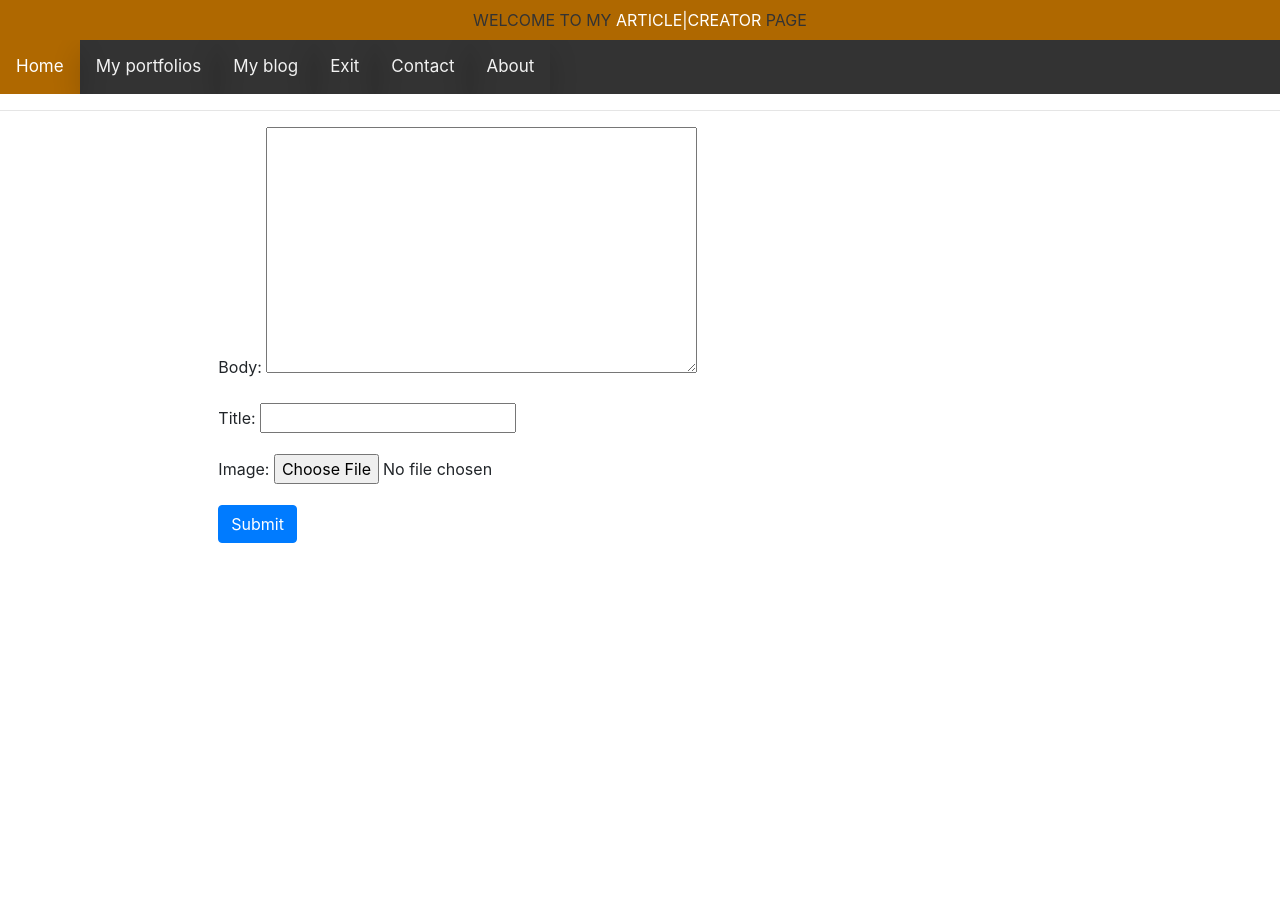
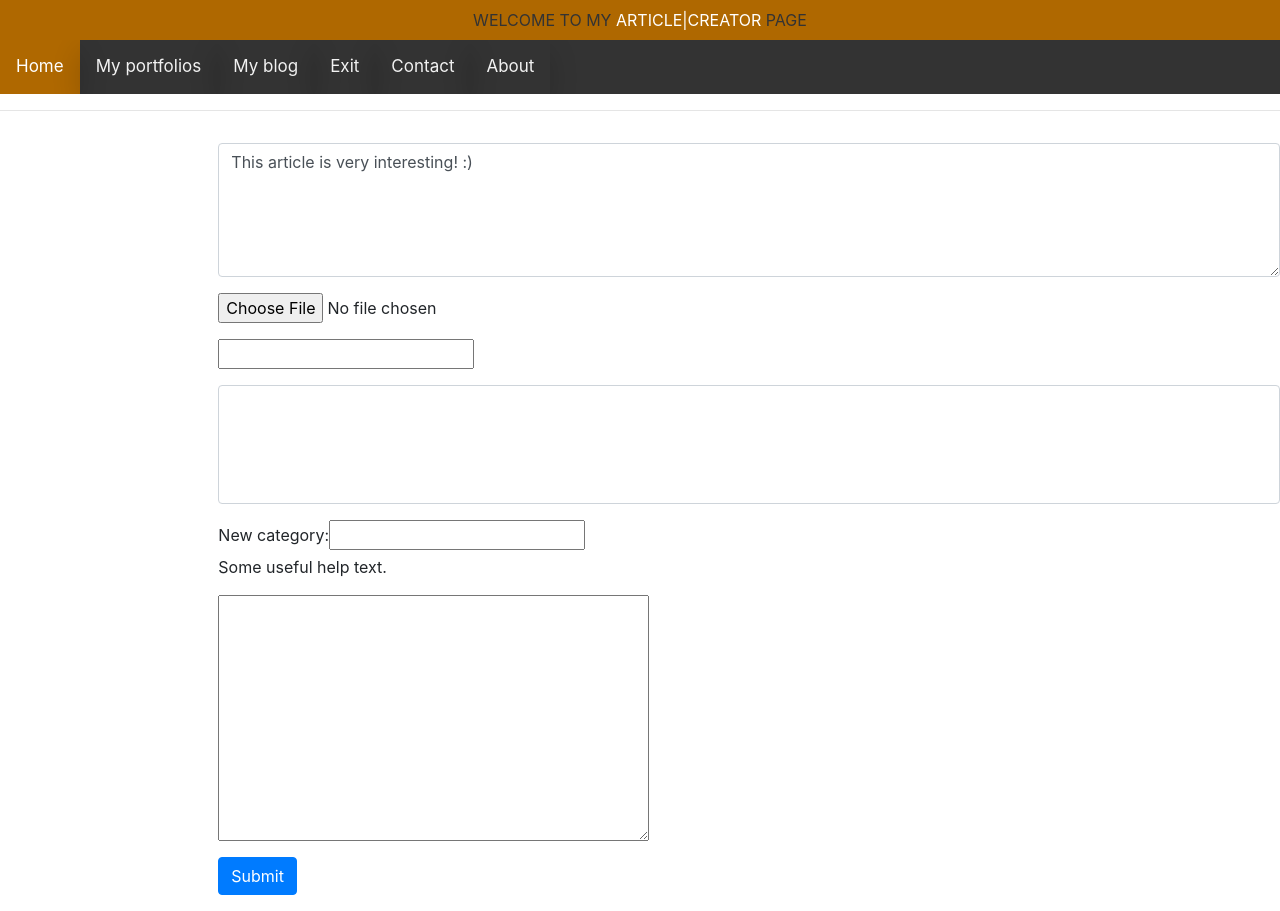
Before and after one commit to eiire/studyflux, a Django app: page /blog/@1/create/ in a window 1280 px wide. Before the commit the page ends 543 px from the top, so only its background shows below. Run offline with Django 3.2, Linux system fonts and the light colour scheme; the visitor is signed in with stand-in values (Sample User, id 1); data that the repository does not hold is empty; some libraries are stand-ins or nearby versions.

Commit message:
"1. Associate a user with his categories and post with categories; 2. Index blog page, create page and category page (makeup); 3. Support categories for posts (secondary); 3."

```diff
--- a/blog/forms.py
+++ b/blog/forms.py
@@ -1,12 +1,43 @@
 from django import forms
-from django.forms import ModelForm
-from blog.models import Post
+from django.forms import ModelForm, BaseModelFormSet
+from blog.models import Post, Category
 
 
 class ArticleCreatorForm(ModelForm):
+    # Other implementation in Bookmarks/Study/Django/to_field_name
+    def __init__(self, user_id, *args, **kwargs):
+        super(ArticleCreatorForm, self).__init__(*args, **kwargs)
+        self.queryset = Post.objects.filter(categories__name='d')
+        self.fields['categories'].label_from_instance = lambda obj: "%s" % obj.name
+        self.fields['categories'].queryset = Category.objects.filter(user_id=user_id)
+
     class Meta:
         model = Post
-        fields = ['body', 'title', 'image']  # 'user', 'title', 'categories']
+        fields = '__all__'  # 'user']
+
+        widgets = {
+            'categories': forms.SelectMultiple(attrs={'id': 'add_id_categories', 'size': '5', 'class': 'form-control'}),
+            'header': forms.Textarea(attrs={'cols': '100', 'rows': '5', 'class': 'form-control'}),
+            'image': forms.FileInput(attrs={'type': 'file', 'class': 'form-control-file'})
+        }
+
+
+class CategoryCreatorForm(ModelForm):
+    class Meta:
+        model = Category
+        fields = ['name']
+
+        widgets = {
+            'name': forms.TextInput(attrs={'required': False}),
+        }
+
+        labels = {
+            'name': 'New category',
+        }
+
+        help_texts = {
+            'name': 'Some useful help text.',
+        }
 
 
 class CommentForm(forms.Form):
--- a/blog/models.py
+++ b/blog/models.py
@@ -1,15 +1,13 @@
 from ckeditor_uploader.fields import RichTextUploadingField
 from django.db import models
 from django.contrib.auth.models import User
-from ckeditor.fields import RichTextField
-
-
-# Create your models here.
-from my_portfolio import settings
 
 
 class Category(models.Model):
-    name = models.CharField(max_length=30)
+    # def __str__(self):
+    #     return self.name
+    name = models.CharField(max_length=30, blank=True)
+    user = models.ForeignKey(User, on_delete=models.CASCADE, default=1)
 
 
 class Post(models.Model):
@@ -17,9 +15,10 @@ class Post(models.Model):
     title = models.CharField(max_length=250)
     image = models.ImageField(upload_to="blog/art_cover")
     body = RichTextUploadingField(blank=True, null=True)
+    header = models.TextField(max_length=1000, default="This article is very interesting! :)")
     created_on = models.DateTimeField(auto_now_add=True)
     last_modified = models.DateTimeField(auto_now=True)
-    categories = models.ManyToManyField('Category', related_name='posts')
+    categories = models.ManyToManyField('Category', related_name='posts', blank=True)
 
 
 class Comment(models.Model):
--- a/blog/schemas.py
+++ b/blog/schemas.py
@@ -11,6 +11,10 @@ ARTICLE_SCHEMA = {
             # 'type': 'string',
             'minLength': 1,
         },
+        'header': {
+            'minLength': 1,
+            'maxLength': 1000,
+        }
     },
     'required': ['title', 'body'],
 }
--- a/blog/templates/article_creator.html
+++ b/blog/templates/article_creator.html
@@ -25,9 +25,14 @@
             <div class="col offset-2">
                 <form method="post" enctype="multipart/form-data">
                     {% csrf_token %}
-                    {{ form.media }}
-                    {{ form.as_p }}
-                    <p> <button type="submit" class="btn btn-primary">Submit</button> </p>
+                    <p>{{ form.media }}</p>
+                    <p>{{ form.header }}</p>
+                    <p>{{ form.image }}</p>
+                    <p>{{ form.title }}</p>
+                    <p>{{ form.categories }}</p>
+                    <p>{{ form_cat }}</p>
+                    <p>{{ form.body }}</p>
+                    <p> <button type="submit" class="btn btn-primary" data-toggle="modal" data-target="#modal-1">Submit</button> </p>
                 </form>
             </div>
         </div>
--- a/blog/templates/article_detail.html
+++ b/blog/templates/article_detail.html
@@ -22,7 +22,7 @@
             {{ post.created_on.date }} |&nbsp;
             Categories:&nbsp;
             {% for category in post.categories.all %}
-                <a href="{% url 'article_category' category.name %}">
+                <a href="{% url 'article_category' post.user_id category.name %}">
                     {{ category.name }}
                 </a>&nbsp;
             {% endfor %}
--- a/blog/urls.py
+++ b/blog/urls.py
@@ -7,5 +7,5 @@ urlpatterns = [
     path("@<user_id>/delete/<int:pk>/", views.article_dlt, name="article_dlt"),
     path("@<user_id>/<int:pk>/", views.article_detail, name="article_detail"),
     # path("@<user_id>/edit/<user_id>/<int:pk>/", views.CreateArticle.as_view(), name="article_creation"),
-    path("<category>/", views.article_category, name="article_category"),
+    path("@<user_id>/<category>/posts/", views.article_category, name="article_category"),
 ]
--- a/blog/views.py
+++ b/blog/views.py
@@ -3,19 +3,20 @@ from django.contrib.auth.models import User
 from django.http import HttpResponse, JsonResponse
 from django.shortcuts import render, redirect
 from django.views import View
-from blog.models import Post, Comment
+from blog.models import Post, Comment, Category
 from my_portfolio.settings import MEDIA_ROOT
-from .forms import CommentForm, ArticleCreatorForm
+from .forms import CommentForm, ArticleCreatorForm, CategoryCreatorForm
 from jsonschema import ValidationError, validate
 from blog.schemas import ARTICLE_SCHEMA
 
 
 class CreateArticle(View):
     def get(self, request, user_id):
+        # print(ArticleCreatorForm().categories)
         if request.user.is_authenticated and request.user.id == int(user_id):
-            form = ArticleCreatorForm()
             context = {
-                "form": form,
+                "form": ArticleCreatorForm(request.user.pk),
+                "form_cat": CategoryCreatorForm(),
                 "user_id": request.user.id
             }
             return render(request, "article_creator.html", context=context)
@@ -26,7 +27,6 @@ class CreateArticle(View):
                 return redirect("article_creation", request.user.id)
 
     def post(self, request, user_id):
-        #  Так как запрос может быть сделан с помощью скрипта
         if request.user.is_authenticated and request.user.id == int(user_id):
             try:
                 user_name = User.objects.get(id=user_id)
@@ -34,8 +34,30 @@ class CreateArticle(View):
                 body_article = request.POST['body']
                 image_article = request.FILES['image']
                 title_article = request.POST['title']
-                article = Post(user=user_name, title=title_article, body=body_article, image=image_article)
+                header_article = request.POST['header']
+                # print(dict(request.POST)['categories'])  # (!!!! request.POST['categories'] --> 1 element)
+                if dict(request.POST).get('categories') is not None:
+                    categories = dict(request.POST).get('categories')
+                else:
+                    categories = []
+
+                all_categories = list(Category.objects.filter(id__in=categories))
+
+                if request.POST['name'] != '':
+                    category = Category(
+                        name=request.POST['name'], user=request.user
+                    )  # add function to add multiple categories via splitter
+                    category.save()
+                    all_categories.append(category)
+
+                article = Post(
+                    user=user_name, title=title_article, body=body_article, image=image_article, header=header_article,
+                )
                 article.save()
+
+                for category in all_categories:
+                    article.categories.add(category)
+
                 return redirect("article_index", user_id)
             except ValidationError as exc:
                 return JsonResponse({'error': exc.message}, status=401)
@@ -54,7 +76,7 @@ def article_dlt(request, user_id, pk):
             post = posts.get(id=pk)
             post.delete()
 
-            return redirect("article_index", request.user)
+            return redirect("article_index", request.user.pk)
         except:
             return HttpResponse(status=401)
     else:
@@ -82,7 +104,7 @@ def article_index(request, user):
         return render(request, "article_index.html", context)
 
 
-def article_category(request, category):
+def article_category(request, user_id, category):
     posts = Post.objects.filter(
         categories__name__contains=category
     ).order_by(
@@ -90,7 +112,9 @@ def article_category(request, category):
     )
     context = {
         "category": category,
-        "posts": posts
+        "posts": posts,
+        "current_user_id": request.user.pk,  # For delete article
+        "user_id": user_id
     }
     return render(request, "article_category.html", context)
 
--- a/my_portfolio/static/css/style.css
+++ b/my_portfolio/static/css/style.css
@@ -5,7 +5,6 @@
     text-align: center;
 }
 
-/* Add a black background color to the top navigation */
 .my_navbar {
     overflow: hidden;
     background-color: #333;
@@ -51,6 +50,7 @@
         right: 0;
         top: 0;
     }
+
     .my_navbar.responsive a {
         float: none;
         display: block;
@@ -58,7 +58,7 @@
     }
 }
 
-/*----------------------IMG-------------------------*/
+/*----------------------IMG Page "about"-------------------------*/
 .my_container {
     position: relative;
     background: #e6e6e6;
@@ -95,3 +95,36 @@
     position: relative;
     background-color: #af6800;
 }
+
+.btn.my_style {
+    letter-spacing: 1px;
+    text-transform: uppercase;
+    border-radius: 0;
+    color: #fff;
+    background: #d08500;
+}
+
+h5#art_header {
+    text-align: center;
+}
+
+@media (min-width: 576px) {
+    .card-columns.blog {
+        -webkit-column-count: 1;
+        column-count: 1
+    }
+}
+
+@media (min-width: 768px) {
+    .card-columns.blog {
+        -webkit-column-count: 2;
+        column-count: 2
+    }
+}
+
+@media (min-width: 992px) {
+    .card-columns.blog {
+        -webkit-column-count: 3;
+        column-count: 3
+    }
+}
--- a/projects/forms.py
+++ b/projects/forms.py
@@ -2,10 +2,6 @@ from django import forms
 
 
 class ProjectForm(forms.Form):
-    user_portfolio = forms.CharField(
-        min_length=0,
-
-    )
     title = forms.CharField(
         max_length=120
     )
--- a/projects/views.py
+++ b/projects/views.py
@@ -48,11 +48,6 @@ class CreatorProjectView(FormView, LoginRequiredMixin):
         else:
             return redirect('project_creator', request.user.id)
 
-    def get_initial(self):
-        return {
-            'user_portfolio': self.name_portfolio.pk
-        }
-
     def form_valid(self, form):
         new_portfoio = Project(
             user_portfolio_id=self.name_portfolio.pk,
```
Also changed, not shown: blog/templates/article_category.html (+15 -2 lines), blog/templates/article_index.html (+21 -16 lines), blog/migrations/0001_initial.py (deleted), index_page/migrations/0001_initial.py (deleted), index_page/migrations/__init__.py (deleted), projects/migrations/0001_initial.py (deleted), projects/migrations/__init__.py (deleted), 3 other files.
